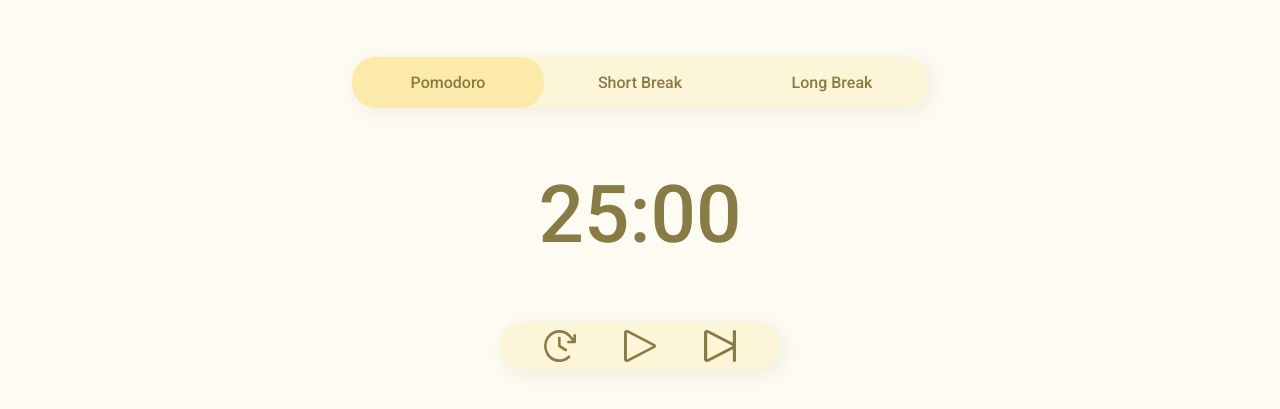
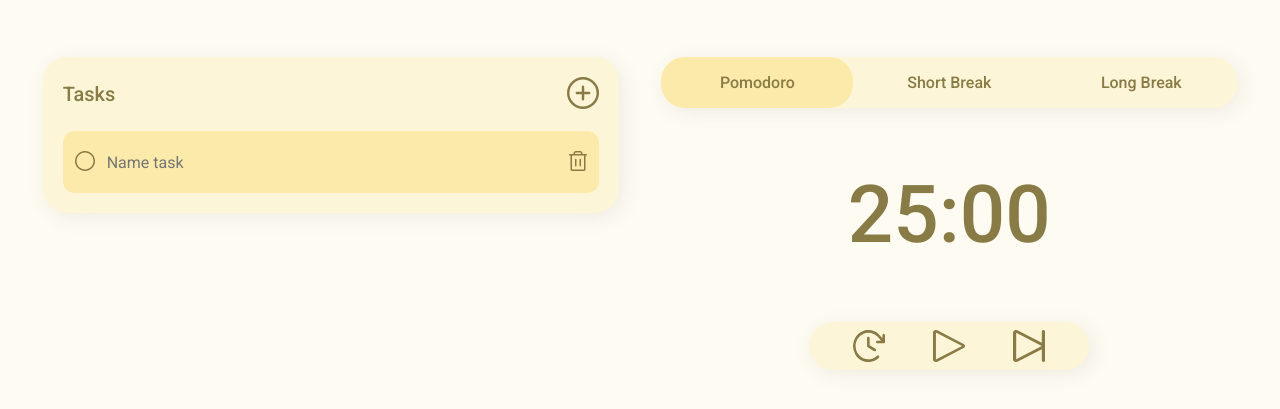
Before and after one commit to jstevenfm/pomodoroTimer, a plain HTML site: page index.html in a window 1280 px wide. Shown: the part 83-492 px from the top of the page. Drawn offline with Linux system fonts and the light colour scheme.

Commit message:
feat - Added html with tasks section

```diff
--- a/index.html
+++ b/index.html
@@ -113,6 +113,55 @@
           </svg>
         </div>
       </section>
+      <section class="tasks">
+        <header class="tasks__header">
+          <h2 class="tasks__header--title">Tasks</h2>
+          <input id="add-task" type="button" value="" />
+          <label for="add-task">
+            <svg
+              class="tasks__header--icon"
+              xmlns="http://www.w3.org/2000/svg"
+              width="32"
+              height="32"
+              fill="none"
+            >
+              <path
+                fill="#fff"
+                d="M16 0a16 16 0 1 0 16 16A16.017 16.017 0 0 0 16 0Zm0 29.538A13.539 13.539 0 1 1 29.538 16 13.554 13.554 0 0 1 16 29.538ZM23.385 16a1.23 1.23 0 0 1-1.231 1.23H17.23v4.924a1.23 1.23 0 1 1-2.462 0V17.23H9.846a1.23 1.23 0 0 1 0-2.462h4.923V9.846a1.23 1.23 0 0 1 2.462 0v4.923h4.923A1.23 1.23 0 0 1 23.384 16Z"
+              />
+            </svg>
+          </label>
+        </header>
+        <article class="tasks__new-task">
+          <div class="tasks__new-task--inputs">
+            <input
+              class="tasks__new-task--complete"
+              type="checkbox"
+              id="complete-task"
+            /><label for="complete-task"></label>
+            <input
+              class="tasks__new-task--name"
+              type="text"
+              placeholder="Name task"
+            />
+          </div>
+          <input id="menu-task" type="button" />
+          <label for="menu-task">
+            <svg
+              class="tasks__new-task--menu"
+              xmlns="http://www.w3.org/2000/svg"
+              width="18"
+              height="20"
+              fill="none"
+            >
+              <path
+                d="M17.25 3.077H13.5v-.77c0-.611-.237-1.198-.659-1.631A2.222 2.222 0 0 0 11.25 0h-4.5c-.597 0-1.169.243-1.591.676A2.338 2.338 0 0 0 4.5 2.308v.769H.75a.74.74 0 0 0-.53.225.78.78 0 0 0 0 1.088.74.74 0 0 0 .53.225h.75v13.847c0 .408.158.799.44 1.087.28.289.662.451 1.06.451h12c.398 0 .78-.162 1.06-.45.282-.29.44-.68.44-1.088V4.615h.75a.74.74 0 0 0 .53-.225.78.78 0 0 0 0-1.088.74.74 0 0 0-.53-.225ZM6 2.307c0-.203.079-.399.22-.543a.74.74 0 0 1 .53-.226h4.5a.74.74 0 0 1 .53.226c.141.144.22.34.22.544v.769H6v-.77Zm9 16.154H3V4.616h12v13.847Zm-7.5-10v6.154a.78.78 0 0 1-.22.544.74.74 0 0 1-1.06 0 .78.78 0 0 1-.22-.544V8.462c0-.204.079-.4.22-.544a.74.74 0 0 1 1.06 0c.141.144.22.34.22.544Zm4.5 0v6.154c0 .204-.079.4-.22.544a.74.74 0 0 1-1.06 0 .779.779 0 0 1-.22-.544V8.462c0-.204.079-.4.22-.544a.74.74 0 0 1 1.06 0c.141.144.22.34.22.544Z"
+                fill="#fff"
+              ></path>
+            </svg>
+          </label>
+        </article>
+      </section>
     </main>
     <footer></footer>
     <script src="./scripts/main.js"></script>
```
